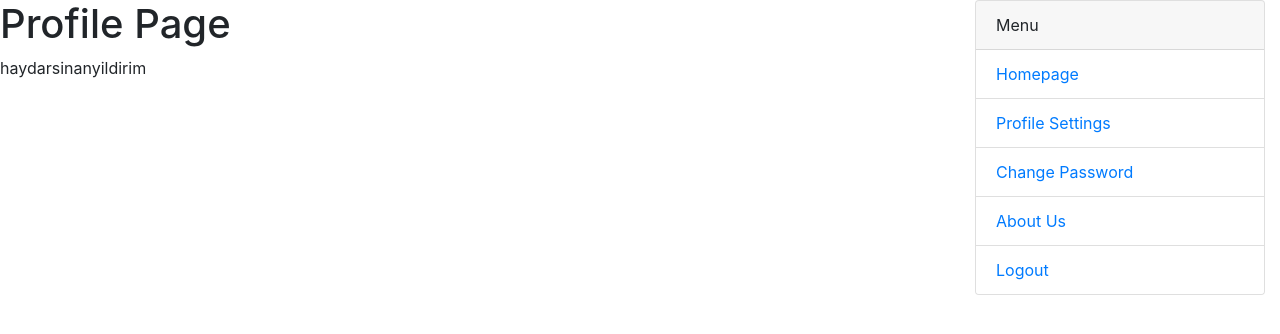
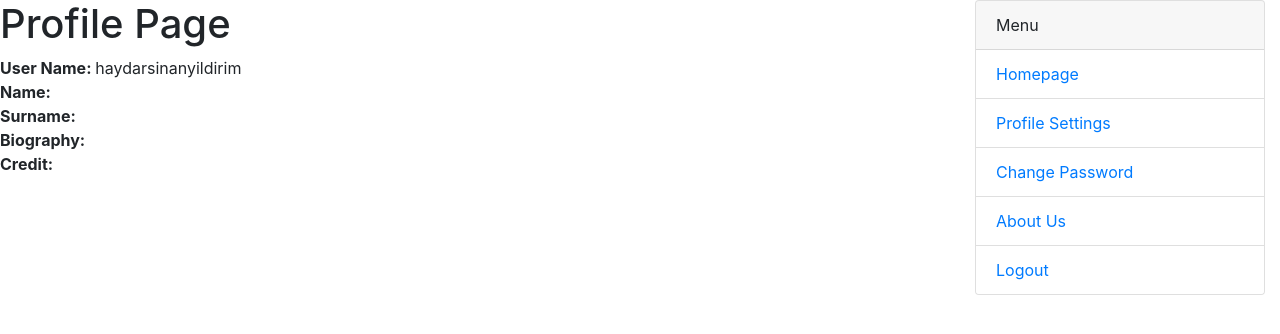
Before and after one commit to haydarsinan/SWE573-2021-Fall, a Django app: page /profile in a window 1280 px wide. Shown: the part 92-426 px from the top of the page. Run offline with Django 3.2, Linux system fonts and the light colour scheme; a user stored in the database is signed in; parts of the project's set-up code (start-up, migrations or seed data) failed here and were passed over; some libraries are stand-ins or nearby versions.

Commit message:
Profile Pages Update

```diff
--- a/ServiceSharingApp/Members/views.py
+++ b/ServiceSharingApp/Members/views.py
@@ -3,6 +3,7 @@
 from django.contrib import messages
 from django.contrib.auth.forms import UserCreationForm, UserChangeForm
 from Members.forms import signUpForm, editProfilePage
+from ServicEventPool.models import Profile
 
 
 def login_user(request):
@@ -34,6 +35,8 @@
             username = form.cleaned_data['username']
             password = form.cleaned_data['password1']
             user = authenticate(username=username, password=password)
+            newProfile = Profile.objects.create(user=user)
+            newProfile.save()
             login(request, user)
             messages.success(request, "You successfully registered!")
             return redirect('home')
--- a/ServiceSharingApp/ServicEventPool/models.py
+++ b/ServiceSharingApp/ServicEventPool/models.py
@@ -14,7 +14,7 @@
     instagramURL = models.CharField(max_length=255, null=True, blank=True)
     twitterURL = models.CharField(max_length=255, null=True, blank=True)
     timeCredit = models.PositiveIntegerField(default=5, validators=[
-        MaxValueValidator(100),
+        MaxValueValidator(15),
         MinValueValidator(1)
     ])
 
--- a/ServiceSharingApp/ServicEventPool/templates/ServicEventPool/profile_page.html
+++ b/ServiceSharingApp/ServicEventPool/templates/ServicEventPool/profile_page.html
@@ -4,12 +4,12 @@
 
 
     <h1>Profile Page</h1>
-    {{ user.username }}
-    {{ user.first_name }}
-    {{ user.last_name }}
-    {{ user.profile.bio }}
-    {{ user.profile.timeCredit }}
-    <img src="{{ user.profile.profile_pic.url }}">
+    <strong><a>User Name: </a></strong> {{ user.username }}<br>
+    <strong><a>Name: </a></strong>{{ user.first_name }}<br>
+    <strong><a>Surname: </a></strong>{{ user.last_name }}<br>
+    <strong><a>Biography: </a></strong>{{ user.profile.bio }}<br>
+    <strong><a>Credit: </a></strong> {{ user.profile.timeCredit }}<br>
+{#    <img src="{{ user.profile.profile_pic.url }}">#}
 
 
 {% endblock %}
```
Also changed, not shown: ServiceSharingApp/ServiceSharingApp/settings.py (+17 -17 lines).
